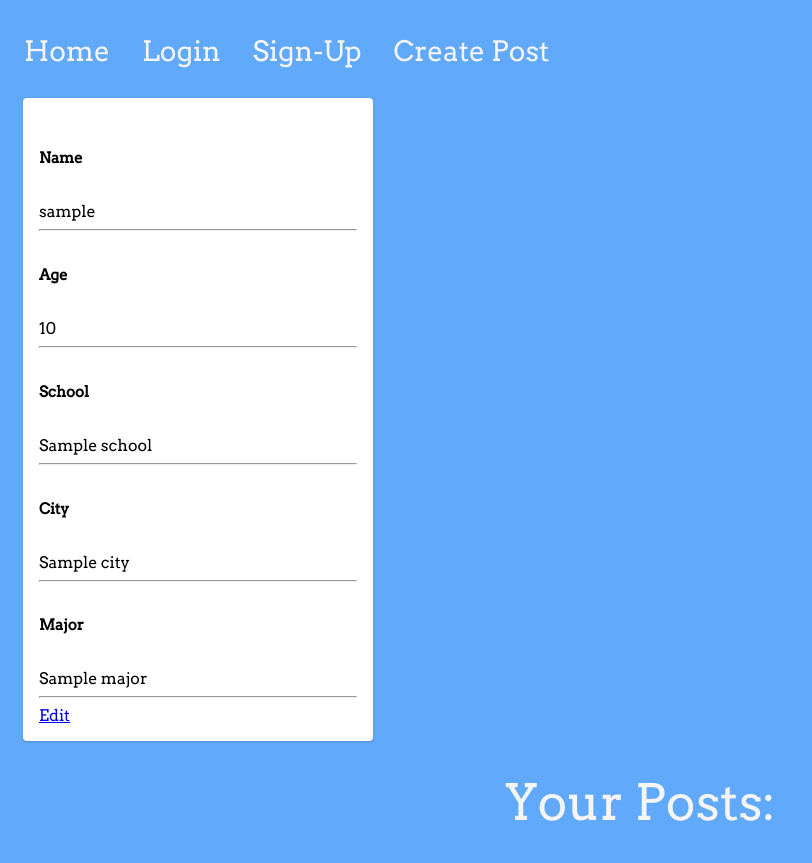
After one commit to khalilmcfarlane/CS1520-Semester-Project, a Flask app: template templates/login-profile.html in a window 1280 px wide. The commit adds this page. Shown: the whole page, without its empty margins (0-812 px from the left). Run offline with Flask 2, Linux system fonts and the light colour scheme; the template is opened without the code that fills it: most values are stand-ins (such as "Sample title", 1, 10 or a date in 2020).

Commit message:
Fixed merging issues with login and added css for every post

```diff
--- a/main.py
+++ b/main.py
@@ -35,7 +35,7 @@ def filter_by_sports(tag):
     for post in posts:
         if post['tag'] == "sports":
             posts_filtered.append(post)
-    return flask.render_template("tag-posts.html", posts = posts_filtered)
+    return flask.render_template("tag-posts.html", posts=posts_filtered)
 
 @app.route('/news')
 def filter_by_news(tag):
@@ -44,7 +44,7 @@ def filter_by_news(tag):
     for post in posts:
         if post['tag'] == "news":
             posts_filtered.append(post)
-    return flask.render_template("tag-posts.html", posts = posts_filtered)
+    return flask.render_template("tag-posts.html", posts=posts_filtered)
 
 @app.route('/media')
 def filter_by_media(tag):
@@ -53,7 +53,7 @@ def filter_by_media(tag):
     for post in posts:
         if post['tag'] == "media":
             posts_filtered.append(post)
-    return flask.render_template("tag-posts.html", posts = posts_filtered)
+    return flask.render_template("tag-posts.html", posts=posts_filtered)
 
 @app.route('/school')
 def filter_by_school(tag):
@@ -71,7 +71,7 @@ def filter_by_food(tag):
     for post in posts:
         if post['tag'] == "food":
             posts_filtered.append(post)
-    return flask.render_template("tag-posts.html", posts = posts_filtered)
+    return flask.render_template("tag-posts.html", posts=posts_filtered)
 
 @app.route('/other')
 def filter_by_other(tag):
@@ -80,7 +80,7 @@ def filter_by_other(tag):
     for post in posts:
         if post['tag'] == "other":
             posts_filtered.append(post)
-    return flask.render_template("tag-posts.html", posts = posts_filtered)
+    return flask.render_template("tag-posts.html", posts=posts_filtered)
 
 
 
@@ -123,6 +123,7 @@ def login():
 
 @app.route('/create', methods=['GET', 'POST'])
 def create_post():
+    if request.method == 'POST':
     #     title = flask.request.form['title']
     #     article = flask.request.form['article']
     #     name = current_user.return_username()
@@ -131,15 +132,15 @@ def create_post():
     #     post.return_posts()
     #     return redirect('/post/%s' %title)
 
-    if 'username' in session:
-        username = session['username']
-        title = flask.request.form['title']
-        article = flask.request.form['article']
-        tag = flask.request.form['tag']
-        post.store_post(title, article, username, tag)
-        return redirect('/posts/%s/%s/' % (username, title))
-    else:
-        return redirect(url_for('login'))
+        if 'username' in session:
+            username = session['username']
+            title = flask.request.form['title']
+            article = flask.request.form['article']
+            tag = flask.request.form['tag']
+            post.store_post(title, article, username, tag)
+            return redirect('/posts/%s/%s/' % (username, title))
+        else:
+            return redirect('/s/login.html')
     return flask.render_template("createpost.html")
 
 
--- a/static/css/login-profile.css
+++ b/static/css/login-profile.css
@@ -64,10 +64,28 @@ body{
     font-size: 15px;
 }
 
+li {
+    background: whitesmoke;
+    color: black;
+    box-shadow: 20px 20px rgb(0 0 0 / 15%);
+    transition: all .4s ease;
+    border-radius: 3px;
+    border: 5px solid #61A9FA;
+}
+
+li:hover {
+    border-radius: 0% 0% 50% 50% / 0% 0% 5% 5%;
+    box-shadow: 10px 10px rgb(0 0 0 / 25%);
+}
+
 ul.posts {
     list-style: none;
     font-size: 30px;
     color: whitesmoke;
+}
+
+ul.posts li {
+    border-bottom: 1px;
 }
 
 .post-header {
--- /dev/null
+++ b/templates/login-profile.html
@@ -0,0 +1,143 @@
+<!DOCTYPE html>
+<html>
+
+
+    <head>
+        <title>Profile</title>
+        <meta charset="utf-8">
+        <link href="https://fonts.googleapis.com/css2?family=Arvo&display=swap" rel="stylesheet">
+        <link rel="stylesheet" href="s/css/style.css">
+        <link rel="stylesheet" href="s/css/navbar.css">
+        <link rel="stylesheet" href="s/css/search-filter.css">
+        <link rel="stylesheet" href="../static/css/login-profile.css">
+        <link rel="apple-touch-icon" sizes="180x180" href="../static/images/favicon_io/apple-touch-icon.png">
+        <link rel="icon" type="image/png" sizes="32x32" href="../static/images/favicon_io/favicon-32x32.png">
+        <link rel="icon" type="image/png" sizes="16x16" href="../static/images/favicon_io/favicon-16x16.png">
+        <link rel="manifest" href="../static/images/favicon_io/site.webmanifest">
+        <script src="s/js/navbar.js"></script>
+        <script src="s/js/search-filter.js"></script>
+    </head>
+
+    <body>
+    <!---##################################################################################-->
+    <div class="navbar">
+        <a href="/">Home</a>
+        <a href="../static/login.html">Login</a>
+        <a href="../static/signup.html">Sign-Up</a>
+        <a href="../static/createpost.html">Create Post</a>
+
+      <!--
+
+        <div class="dropdown">
+            <button class="dropbtn" onclick="myFuncti()">Friends
+              <i class="fa fa-caret-down"></i>
+            </button>
+                <div class="dropdown-content" id="Friends">
+                <a href="/add">Add Friends</a>
+                <a href="/viewfriends">View Friends List</a>
+                </div>
+        </div>
+
+
+
+        <div class="dropdown">
+        <button class="dropbtn" onclick="myFunct()">Posts
+          <i class="fa fa-caret-down"></i>
+        </button>
+        -->
+            <div class="dropdown-content" id="myDropdown">
+            <a href="/posts/sports">Sports</a>
+            <a href="/posts/news">News</a>
+            <a href="/posts/art">Art</a>
+            <a href="/posts/food">Food</a>
+            <a href="/posts/media">Media</a>
+            <a href="/posts/school">School</a>
+            <a href="/posts/other">Other</a>
+            </div>
+        </div>
+    </div>
+    <!---##################################################################################-->
+    <div class="container">
+        <div class="main-body">
+
+              <div class="row gutters-sm">
+                <div class="col-md-8">
+                  <div class="card mb-3">
+                    <div class="card-body">
+                      <div class="row">
+                        <div class="col-sm-3">
+                          <h6 class="mb-0">Name</h6>
+                        </div>
+                        <div class="col-sm-9 text-secondary">
+                            <td>{{username}}</td>
+                        </div>
+                      </div>
+                      <hr>
+                      <div class="row">
+                        <div class="col-sm-3">
+                          <h6 class="mb-0">Age</h6>
+                        </div>
+                        <div class="col-sm-9 text-secondary">
+                            <td>{{age}}</td>
+                        </div>
+                      </div>
+                      <hr>
+                      <div class="row">
+                        <div class="col-sm-3">
+                          <h6 class="mb-0">School</h6>
+                        </div>
+                        <div class="col-sm-9 text-secondary">
+                            <td>{{school}}</td>
+                        </div>
+                      </div>
+                      <hr>
+                      <div class="row">
+                        <div class="col-sm-3">
+                          <h6 class="mb-0">City</h6>
+                        </div>
+                        <div class="col-sm-9 text-secondary">
+                            <td>{{city}}</td>
+                        </div>
+                      </div>
+                      <hr>
+                      <div class="row">
+                        <div class="col-sm-3">
+                          <h6 class="mb-0">Major</h6>
+                        </div>
+                        <div class="col-sm-9 text-secondary">
+                            <td>{{major}}</td>
+                        </div>
+                      </div>
+                      <hr>
+                      <div class="row">
+                        <div class="col-sm-12">
+                          <a class="btn btn-info " target="__blank" href="https://8080-cs-564815598873-default.cs-us-east1-vpcf.cloudshell.dev/s/login.html">Edit</a>
+                        </div>
+                      </div>
+                    </div>
+                  </div>
+
+
+
+                </div>
+              </div>
+
+            </div>
+        </div>
+    <!---########################################################################################-->
+
+    <!---########################################################################################-->
+    <div>
+        <div class="post-header">
+            Your Posts:
+        </div>
+    <ul class="posts">
+        {% for message in messages %}
+        <li>
+            Title: {{ message['title'] }} <br> Content: {{ message['article'] }}
+        </li>
+       {% endfor %}
+    </ul>
+    </div>
+    </body>
+</html>
```
Also changed, not shown: static/css/main.css (+14 -0 lines).
